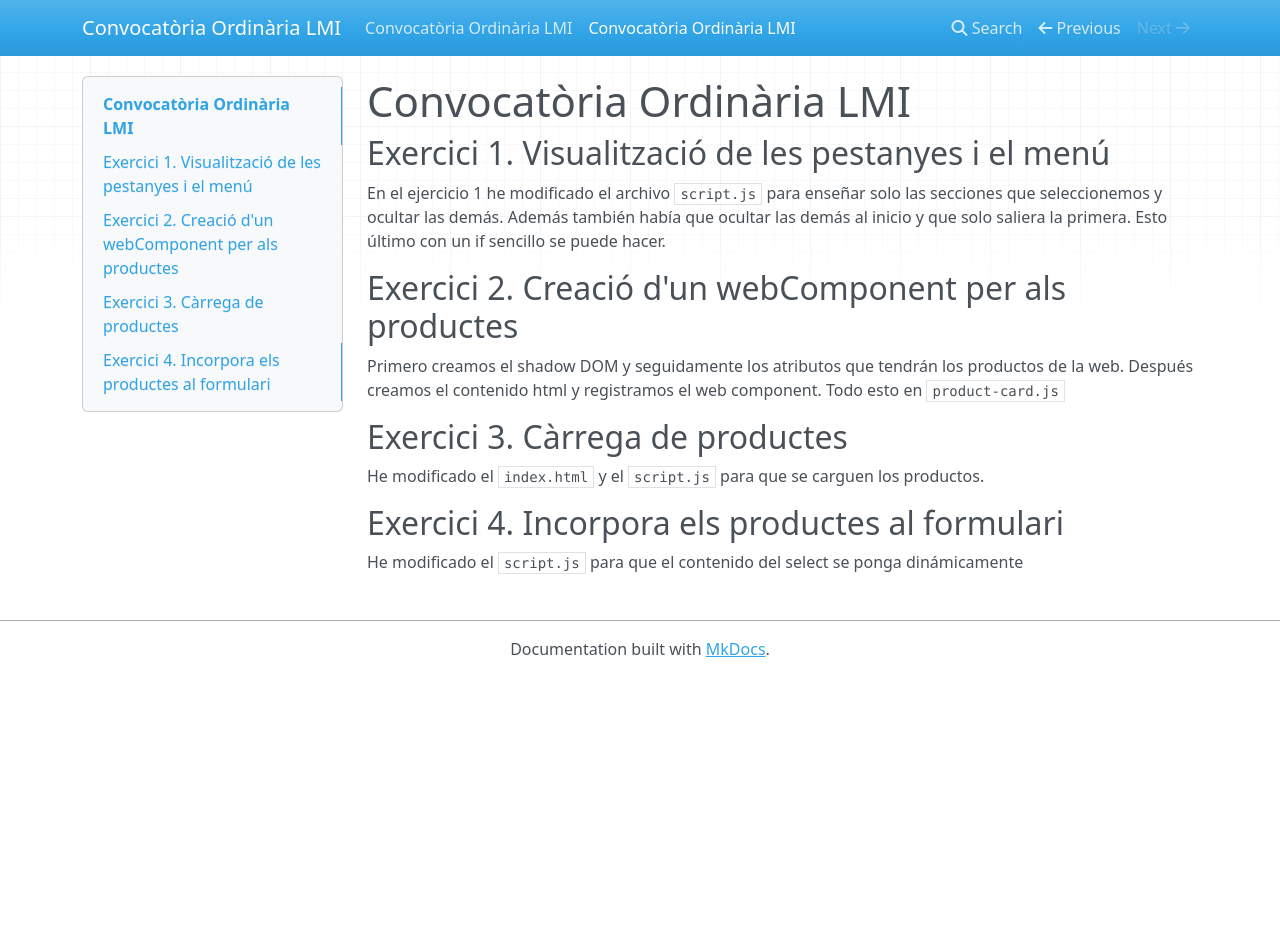
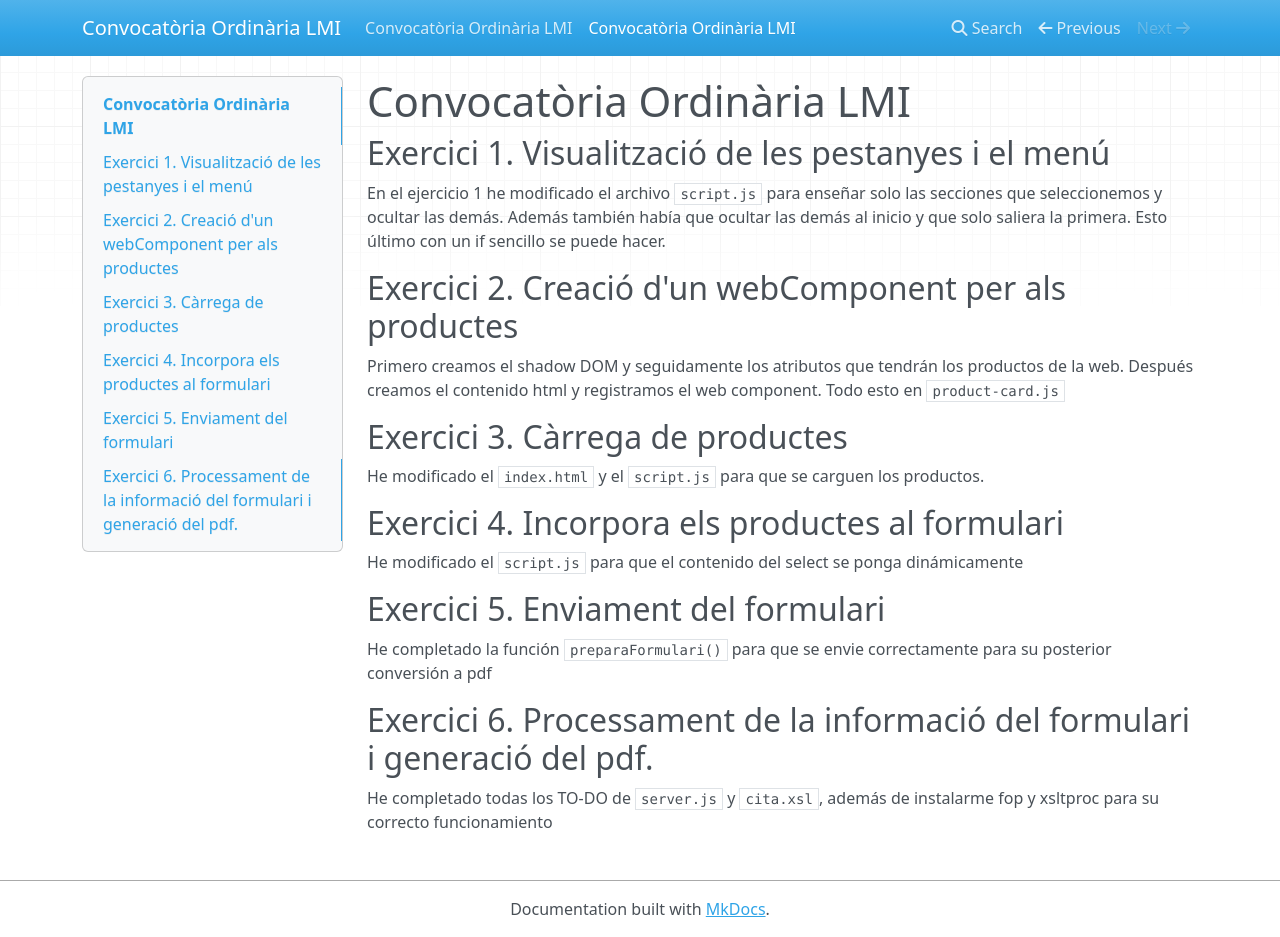
Before and after one commit to Krys-24/LMIConvocatoria_Ordinaria, an MkDocs documentation site: the page built from docsmd/documentacion.md, in a window 1280 px wide and 937 px high. Built offline with MkDocs 1.6.1, drawn with Linux system fonts in a browser that asks for light colours; nearby versions of some CDN libraries.

Commit message:
Documentación completa (Hasta Ej.6)

```diff
--- a/docsmd/documentacion.md
+++ b/docsmd/documentacion.md
@@ -12,3 +12,11 @@ He modificado el `index.html` y el `script.js` para que se carguen los productos
 
 ## Exercici 4. Incorpora els productes al formulari
 He modificado el `script.js` para que el contenido del select se ponga dinámicamente
+
+## Exercici 5. Enviament del formulari
+
+He completado la función `preparaFormulari()` para que se envie correctamente para su posterior conversión a pdf
+
+## Exercici 6. Processament de la informació del formulari i generació del pdf.
+
+He completado todas los TO-DO de `server.js` y `cita.xsl`, además de instalarme fop y xsltproc para su correcto funcionamiento
```
